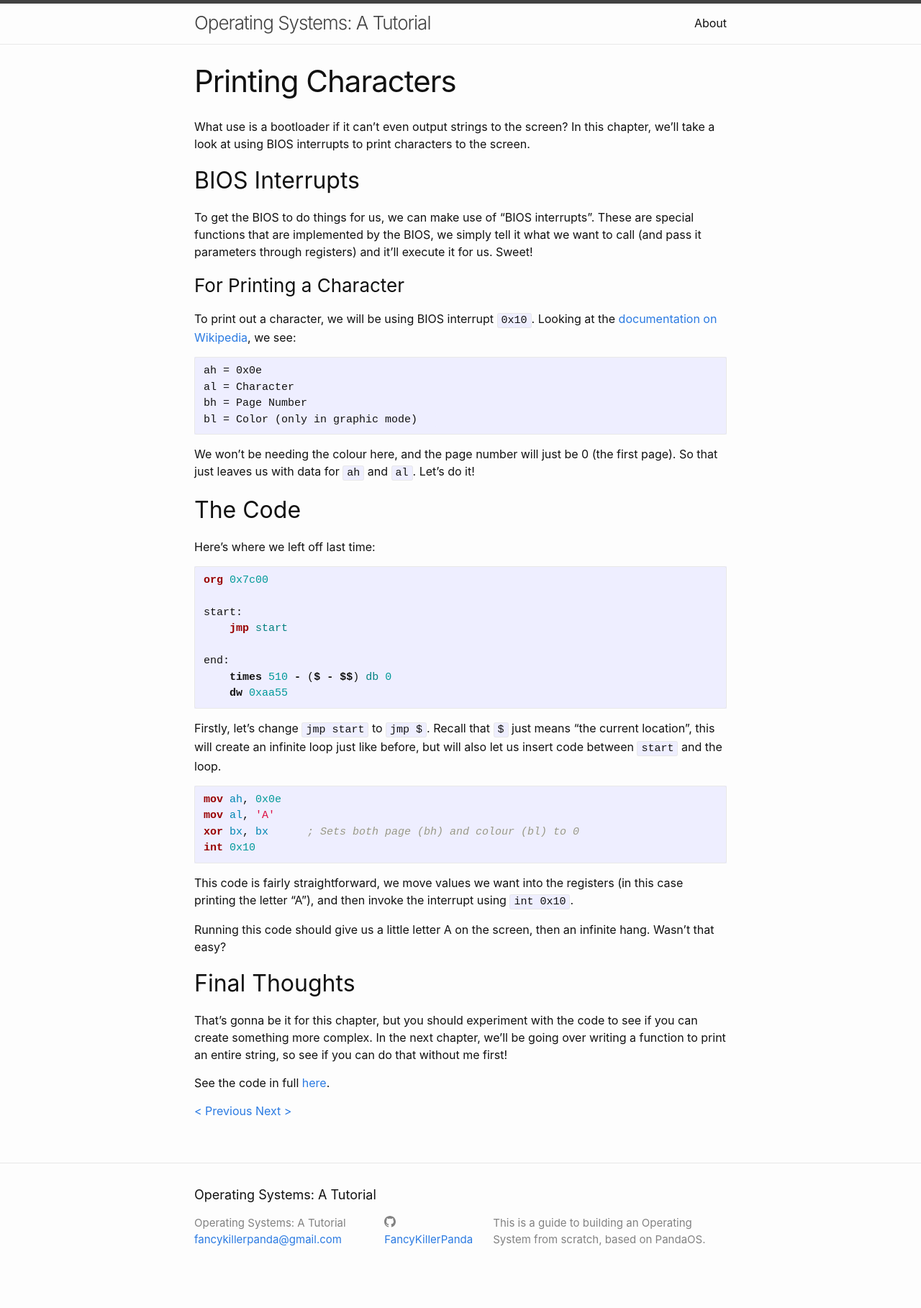
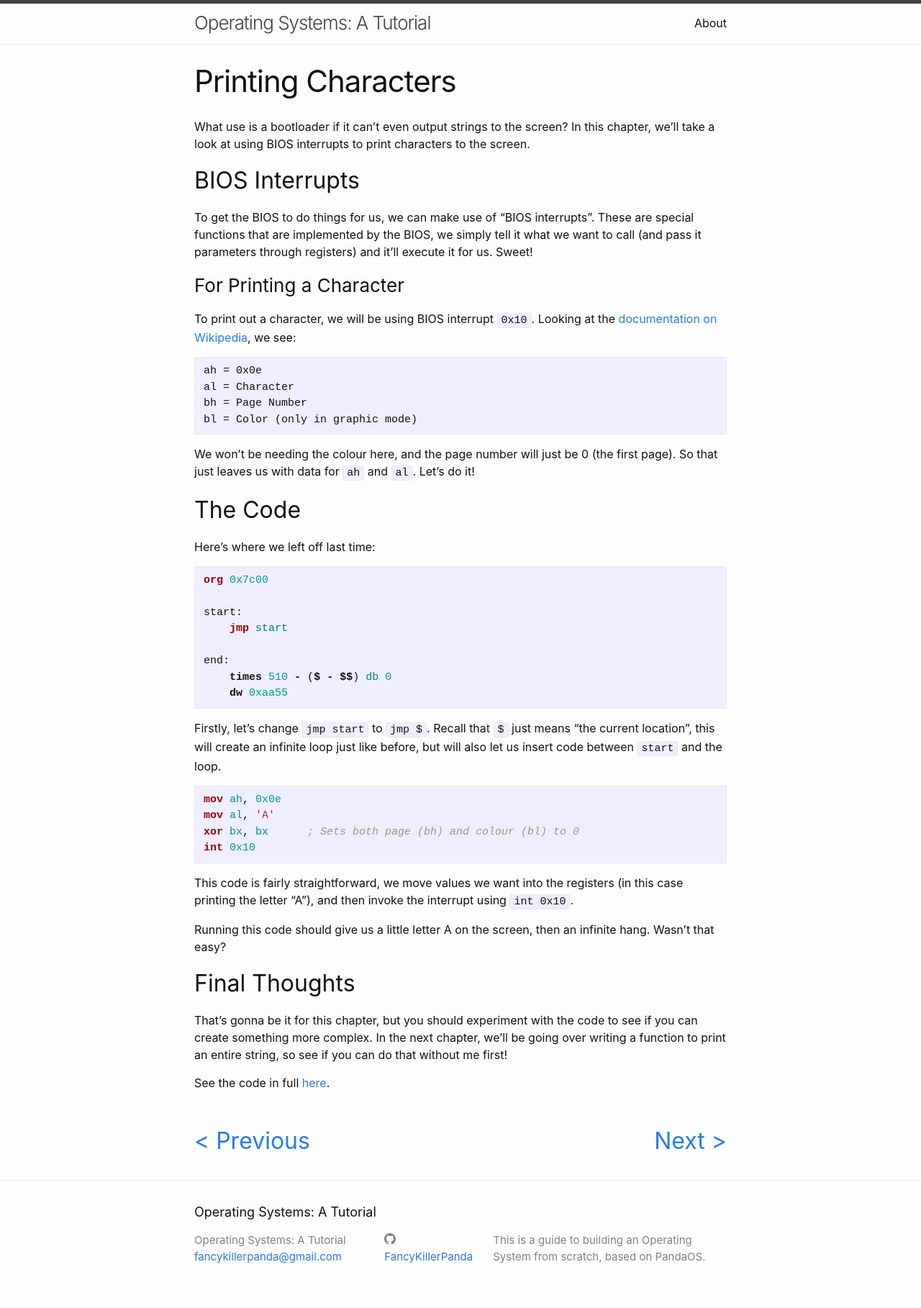
Before and after one commit to FancyKillerPanda/OS-Tutorial, a Jekyll site: the page built from docs/fkp_collections/_02_bootloader/04 - Printing Characters.md, in a window 1280 px wide. Shown: the whole page at 72% size. Built offline with Jekyll 4.4.1, drawn with Linux system fonts in a browser that asks for light colours; before the commit the page ends 1794 px from its top, so only the background shows below that.

Commit message:
Web: Changed CSS of next/previous links.

```diff
--- a/docs/_layouts/page.html
+++ b/docs/_layouts/page.html
@@ -13,11 +13,11 @@ layout: default
 		{% for doc in site[page.collection] %}
 			{% if doc.url == page.url %}
 				{% if doc.previous.url %}
-					<a class="previous-page-link" href={{ site.baseurl }}{{ doc.previous.url }}>&lt; Previous</a>
+					<a id="previous-page-link" href={{ site.baseurl }}{{ doc.previous.url }}>&lt; Previous</a>
 				{% endif %}
 
 				{% if doc.next.url %}
-					<a class="next-page-link" href={{ site.baseurl }}{{ doc.next.url }}>Next &gt;</a>
+					<a id="next-page-link" href={{ site.baseurl }}{{ doc.next.url }}>Next &gt;</a>
 				{% endif %}
 			{% endif %}
 		{% endfor %}
--- a/docs/_sass/minima/_layout.scss
+++ b/docs/_sass/minima/_layout.scss
@@ -254,3 +254,15 @@
     }
   }
 }
+
+#previous-page-link {
+	@include relative-font-size(2);
+	float: left;
+	margin-top: $spacing-unit;
+}
+
+#next-page-link {
+	@include relative-font-size(2);
+	float: right;
+	margin-top: $spacing-unit;
+}
```
